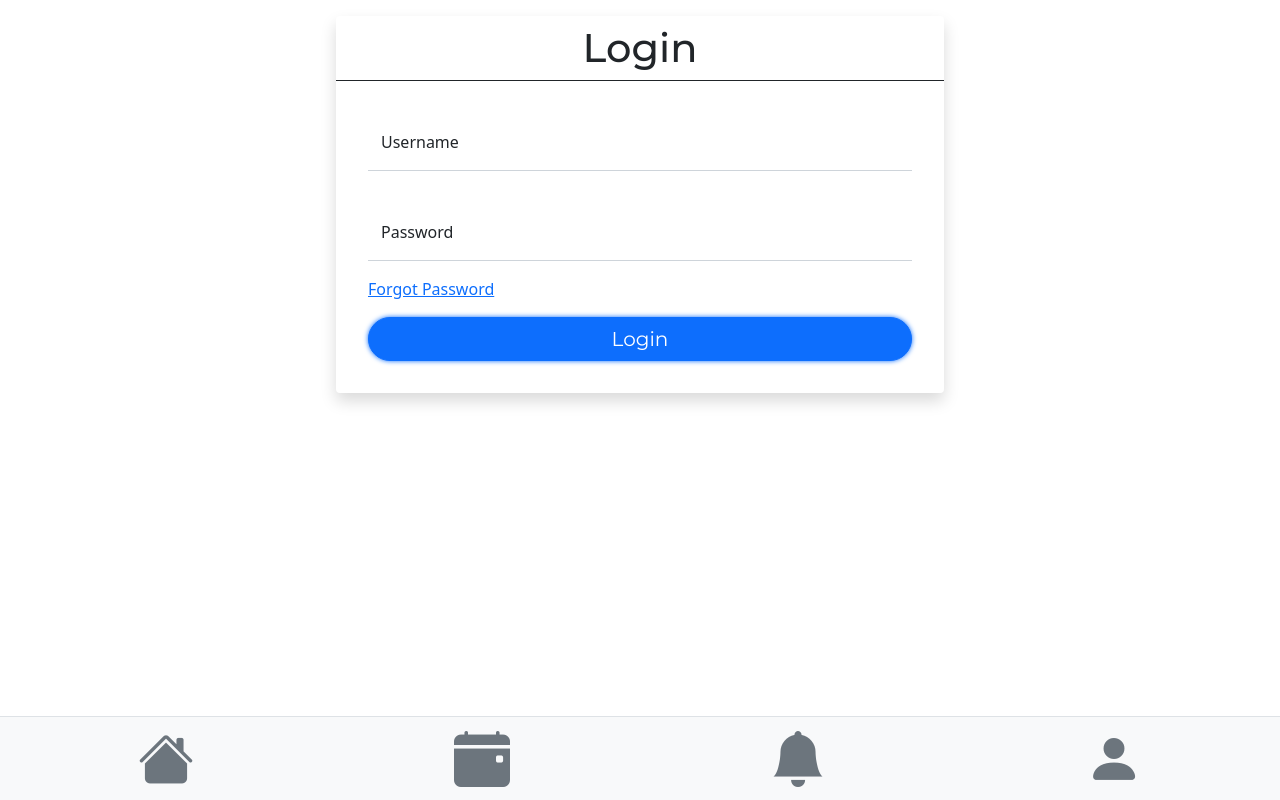
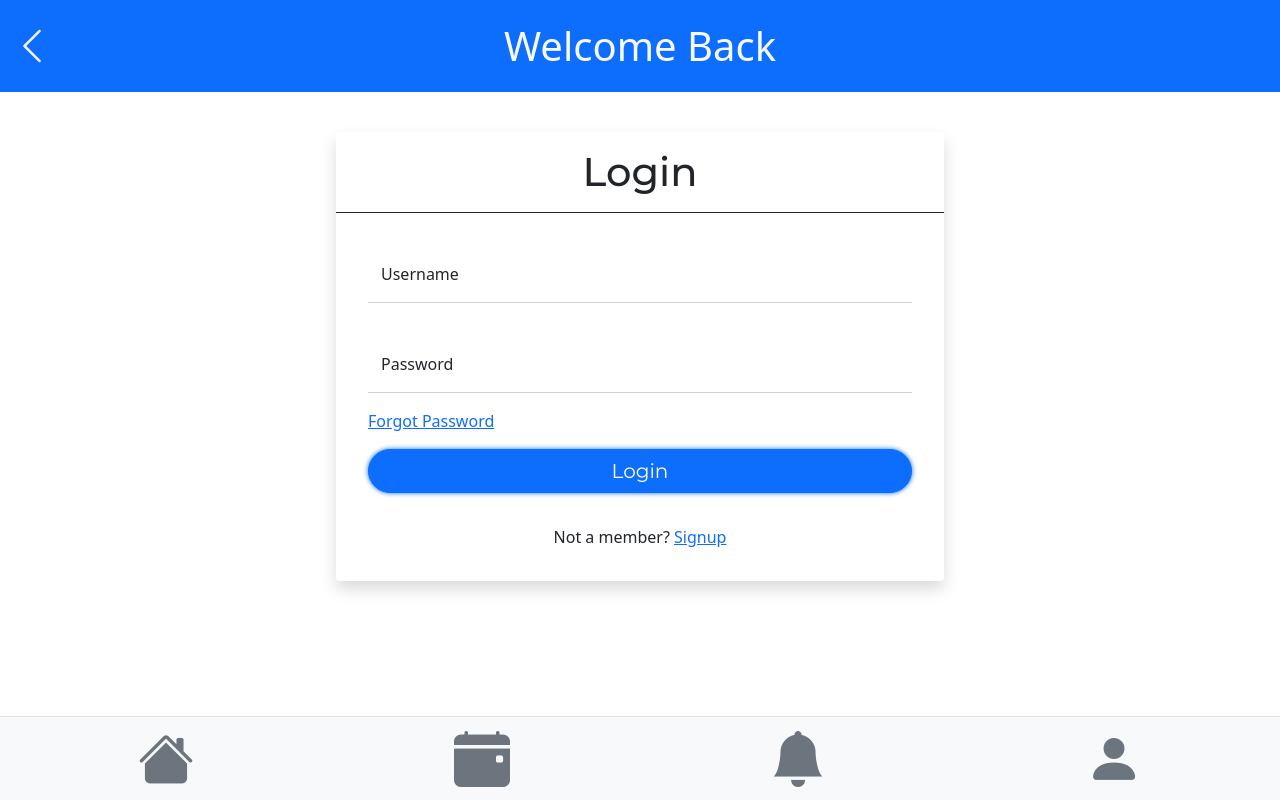
Before and after one commit to simphiwe-nkabinde/laduma-frontend, an Angular app: page /login in a window 1280 px wide. Built offline with nearby package versions, Linux system fonts and the light colour scheme.

Commit message:
add changes

```diff
--- a/src/app/components/header/header.component.html
+++ b/src/app/components/header/header.component.html
@@ -1,6 +1,10 @@
-<div class="bg-primary container-fluid shadow-sm">
-    <div class="row"><a routerLink="{{previousPageUrl}}"><i class="bi fs-1 bi-chevron-left text-light"></i></a></div>
-    <div class="row text-light justify-content-center align-items-center text-center">
-        <p class="display-1 my-3">{{title}}</p>
+<div class="row bg-primary text-light justify-content-center align-items-center">
+    <div class="col text-center p-3">
+        <div class="position-relative d-flex justify-content-center">
+            <i  onclick="history.back()" class="position-absolute start-0 ps-2 bi fs-1 bi-chevron-left text-light"></i>
+            <p class="fs-1 m-0">
+                {{title}}
+            </p>
+        </div>
     </div>
 </div>
--- a/src/app/pages/login/login.component.html
+++ b/src/app/pages/login/login.component.html
@@ -1,7 +1,9 @@
-<div class="row justify-content-center">
+<app-header title="Welcome Back"></app-header>
+
+<div class="row justify-content-center mt-4">
     <div class="col-md-6 p-3">
         <form class="shadow rounded">
-            <div class="header p-2 border-bottom border-dark border-1 text-center d-flex justify-content-center align-items-center">
+            <div class="header p-3 border-bottom border-dark border-1 text-center d-flex justify-content-center align-items-center">
                 <h1 class="m-0 title"> Login </h1>
             </div>
 
@@ -28,6 +30,9 @@
                         Login
                     </button>
                 </div>
+                <div class="col pt-3 text-center">
+                    <p>Not a member? <a routerLink="#">Signup</a></p>
+                </div>
             </div>
         </form>
     </div>
--- a/src/app/pages/login/login.component.scss
+++ b/src/app/pages/login/login.component.scss
@@ -20,3 +20,7 @@
 .log-btn{
     box-shadow: 0 0 5px #0d6efd;
 }
+
+.log-btn:hover{
+    box-shadow: 0 0 0px #0d6efd;
+}
```
